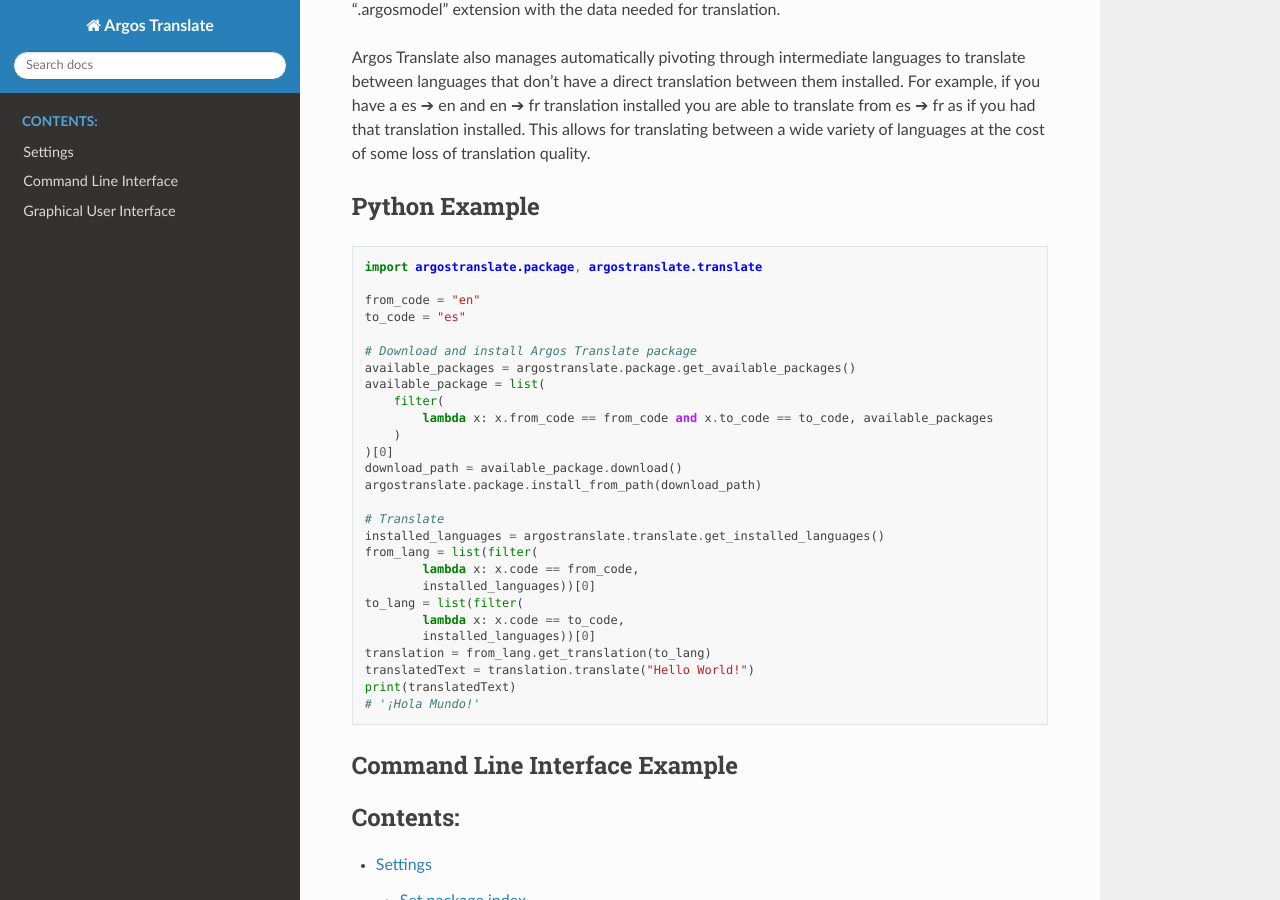
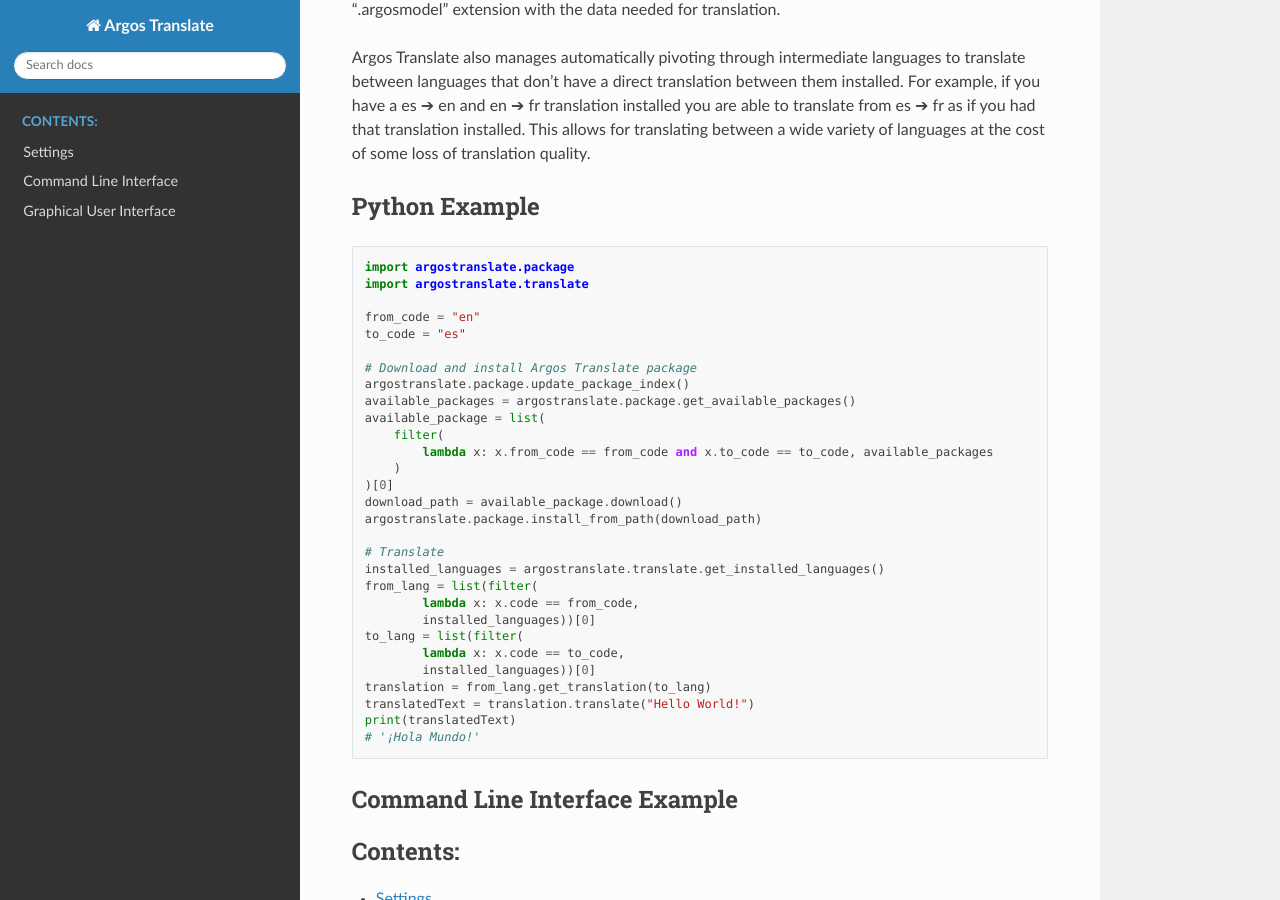
Before and after one commit to argosopentech/argos-translate, a Sphinx documentation site: the page built from docs/index.rst, in a window 1280 px wide and 900 px high, scrolled down 450 px. Built offline with Sphinx 7.4.7 and the Read the Docs theme 2.0.0, drawn with Linux system fonts in a browser that asks for light colours; pages that are not in the unit, such as notebooks, are missing from menus.

Commit message:
Add update_package_index to docs

```diff
--- a/docs/index.rst
+++ b/docs/index.rst
@@ -19,12 +19,14 @@
 --------------
 .. code-block:: python
 
-        import argostranslate.package, argostranslate.translate
+        import argostranslate.package
+        import argostranslate.translate
 
         from_code = "en"
         to_code = "es"
 
         # Download and install Argos Translate package
+        argostranslate.package.update_package_index()
         available_packages = argostranslate.package.get_available_packages()
         available_package = list(
             filter(
```
Also changed, not shown: README.md (+1 -0 lines).
